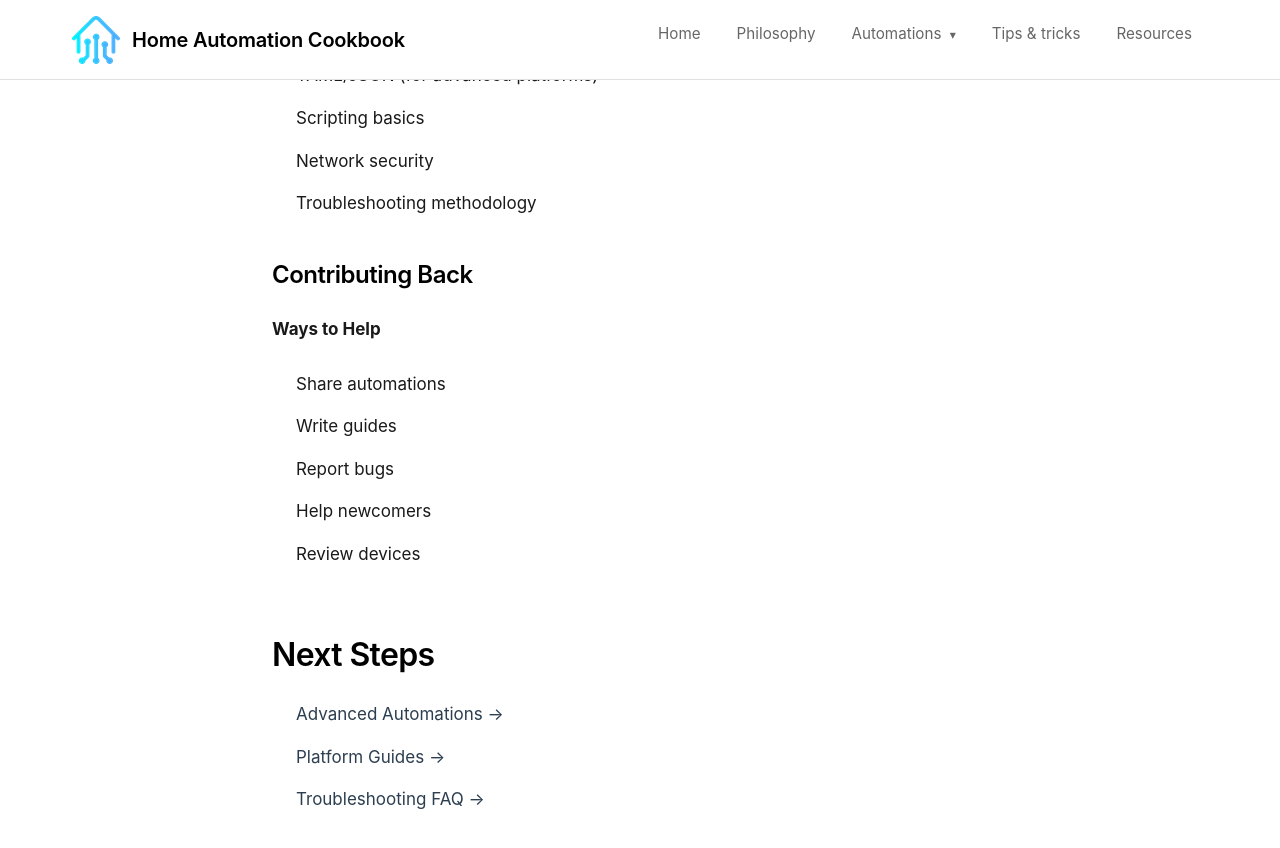
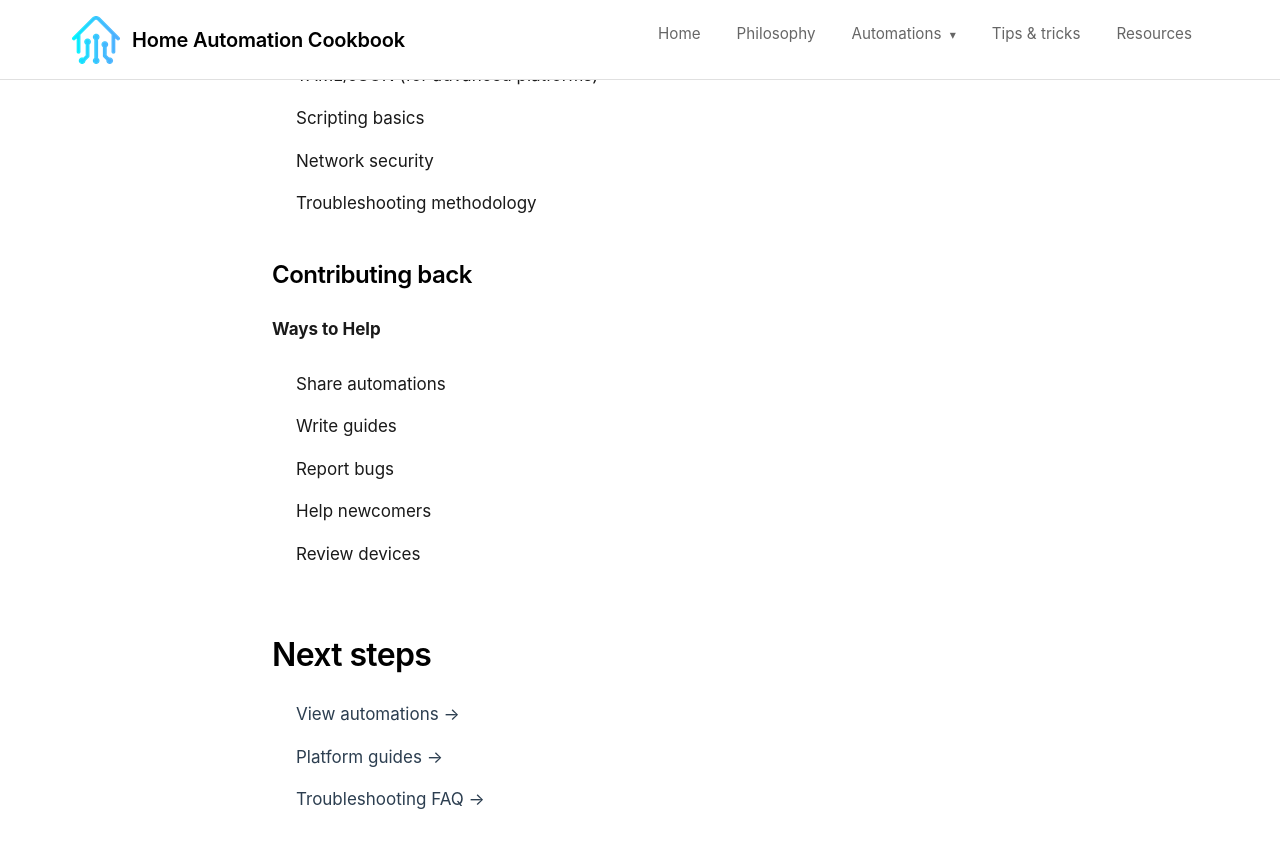
Before and after one commit to madskristensen/HomeAutomationCookbook, a Jekyll site: the page built from docs/best-practices/index.md, in a window 1280 px wide and 900 px high, scrolled down 13026 px. Shown: the top 848 px of the window. Built offline with Jekyll 4.4.1, drawn with Linux system fonts in a browser that asks for light colours; some of the changed text lies outside the part shown.

````diff
--- a/docs/_config.yml
+++ b/docs/_config.yml
@@ -3,13 +3,12 @@
 
 # Site settings
 title: Home Automation Cookbook
-email: your-email@example.com
 description: >-
   A comprehensive guide for home automation enthusiasts.
   Learn about smart home devices, automation platforms, and best practices.
 baseurl: "" # the subpath of your site, e.g. /blog
 url: "" # the base hostname & protocol for your site
-repository: madskristensen/HomeAutomationCookbook # Replace with your GitHub username/repo
+repository: madskristensen/HomeAutomationCookbook
 
 # Build settings
 markdown: kramdown
--- a/docs/best-practices/index.md
+++ b/docs/best-practices/index.md
@@ -1,15 +1,15 @@
 ---
 layout: default
-title: Best Practices
+title: Best practices
 ---
 
-# Smart Home Best Practices
+# Smart home best practices
 
 Essential tips for a secure, reliable, and efficient smart home.
 
 ## 🔐 Security
 
-### Network Security
+### Network security
 
 **Separate IoT Network**
 - Create dedicated WiFi for smart devices
@@ -30,7 +30,7 @@ Essential tips for a secure, reliable, and efficient smart home.
 - Disable remote management
 - Change default admin credentials
 
-### Device Security
+### Device security
 
 **Purchase Considerations**
 - ✅ Choose brands with security track record
@@ -46,7 +46,7 @@ Essential tips for a secure, reliable, and efficient smart home.
 - Disable unused features
 - Monitor for suspicious activity
 
-### Privacy Protection
+### Privacy protection
 
 **Data Minimization**
 - Only share necessary data
@@ -66,7 +66,7 @@ Essential tips for a secure, reliable, and efficient smart home.
 
 ## 🔧 Reliability
 
-### Network Optimization
+### Network optimization
 
 **WiFi Coverage**
 - Use mesh WiFi for larger homes
@@ -80,7 +80,7 @@ Essential tips for a secure, reliable, and efficient smart home.
 - Monitor network congestion
 - Consider wired backhaul for mesh
 
-### Redundancy Planning
+### Redundancy planning
 
 **Critical Path Redundancy**
 - Manual override for locks
@@ -94,7 +94,7 @@ Essential tips for a secure, reliable, and efficient smart home.
 - Consider backup hub for critical functions
 - Test recovery procedures
 
-### Maintenance Schedule
+### Maintenance schedule
 
 **Weekly**
 - Check critical device status
@@ -115,9 +115,9 @@ Essential tips for a secure, reliable, and efficient smart home.
 
 ---
 
-## 💰 Cost Management
+## 💰 Cost management
 
-### Budget Planning
+### Budget planning
 
 **Priority Order**
 1. **Foundation**: Hub/platform, network
@@ -132,7 +132,7 @@ Essential tips for a secure, reliable, and efficient smart home.
 - ❌ Choosing cheapest without research
 - ❌ Platform lock-in without consideration
 
-### Long-Term Savings
+### Long-term savings
 
 **Energy Monitoring**
 - Track consumption with smart plugs
@@ -176,7 +176,7 @@ Essential tips for a secure, reliable, and efficient smart home.
 - Share knowledge
 - Stay updated
 
-### Room-by-Room Approach
+### Room-by-room approach
 
 **Start**:
 1. Choose one room
@@ -210,7 +210,7 @@ Essential tips for a secure, reliable, and efficient smart home.
 
 ## 🎯 Optimization
 
-### Automation Refinement
+### Automation refinement
 
 **Start Simple**
 ```
@@ -232,7 +232,7 @@ Best: "Turn on light when motion AND dark AND home"
 4. Gather feedback
 5. Refine gradually
 
-### Performance Monitoring
+### Performance monitoring
 
 **Key Metrics**
 - Automation response time
@@ -265,7 +265,7 @@ Best: "Turn on light when motion AND dark AND home"
 - Demonstrate app basics
 - Create quick reference guide
 
-### Guest Mode
+### Guest mode
 
 **Temporary Access**
 - Time-limited lock codes
@@ -278,7 +278,7 @@ Best: "Turn on light when motion AND dark AND home"
 
 ## 🆘 Troubleshooting
 
-### Common Issues
+### Common issues
 
 **Device Not Responding**
 1. Check power/batteries
@@ -301,7 +301,7 @@ Best: "Turn on light when motion AND dark AND home"
 4. Optimize automations
 5. Upgrade hub/router
 
-### Recovery Planning
+### Recovery planning
 
 **Backup Strategy**
 - Export configurations monthly
@@ -319,9 +319,9 @@ Best: "Turn on light when motion AND dark AND home"
 
 ---
 
-## 📚 Continuous Learning
+## 📚 Continuous learning
 
-### Stay Updated
+### Stay updated
 
 **Resources**
 - Platform documentation
@@ -337,7 +337,7 @@ Best: "Turn on light when motion AND dark AND home"
 - Network security
 - Troubleshooting methodology
 
-### Contributing Back
+### Contributing back
 
 **Ways to Help**
 - Share automations
@@ -346,8 +346,8 @@ Best: "Turn on light when motion AND dark AND home"
 - Help newcomers
 - Review devices
 
-## Next Steps
+## Next steps
 
-- [Advanced Automations →](/automation/advanced/)
-- [Platform Guides →](/platforms/)
+- [View automations →](/automation/)
+- [Platform guides →](/platforms/)
 - [Troubleshooting FAQ →](/faq/)
````
Also changed, not shown: other parts of docs/best-practices/index.md (+4 -4 lines), docs/devices/index.md (+13 -25 lines), docs/faq/index.md (+9 -9 lines), docs/getting-started/index.md (+12 -12 lines), docs/platforms/index.md (+8 -17 lines).
